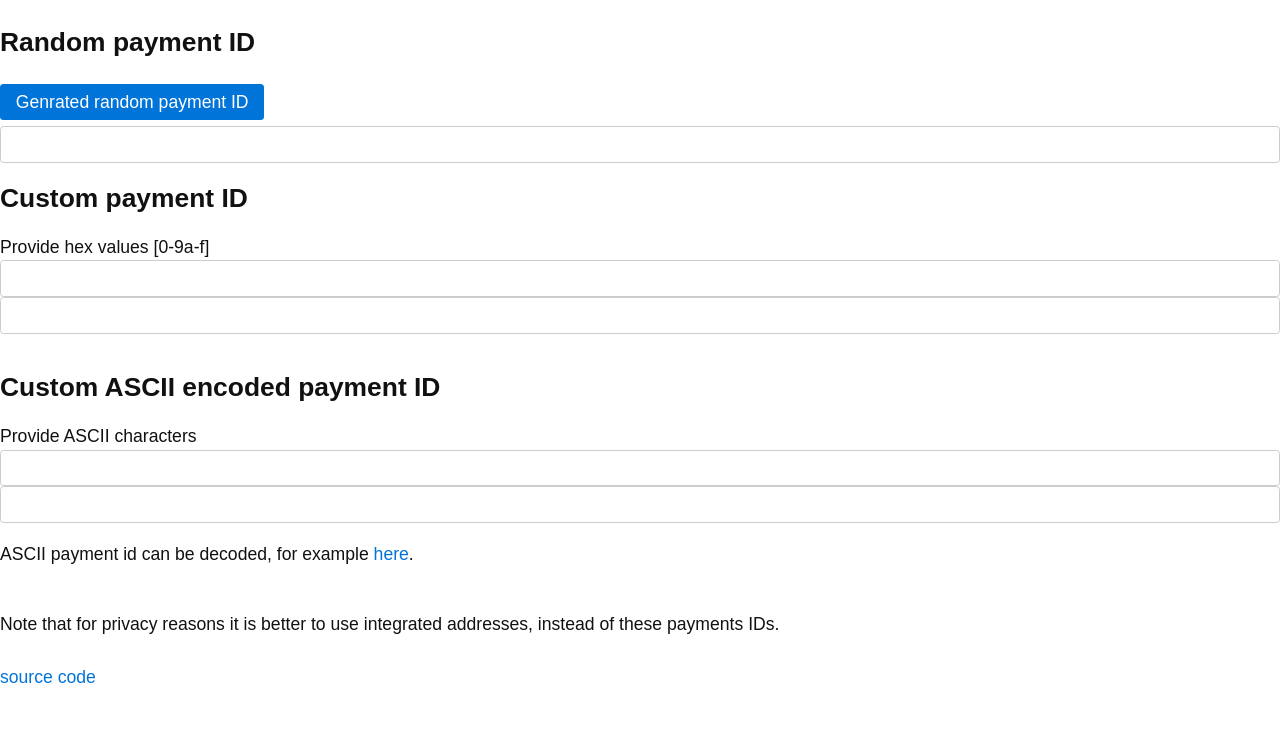
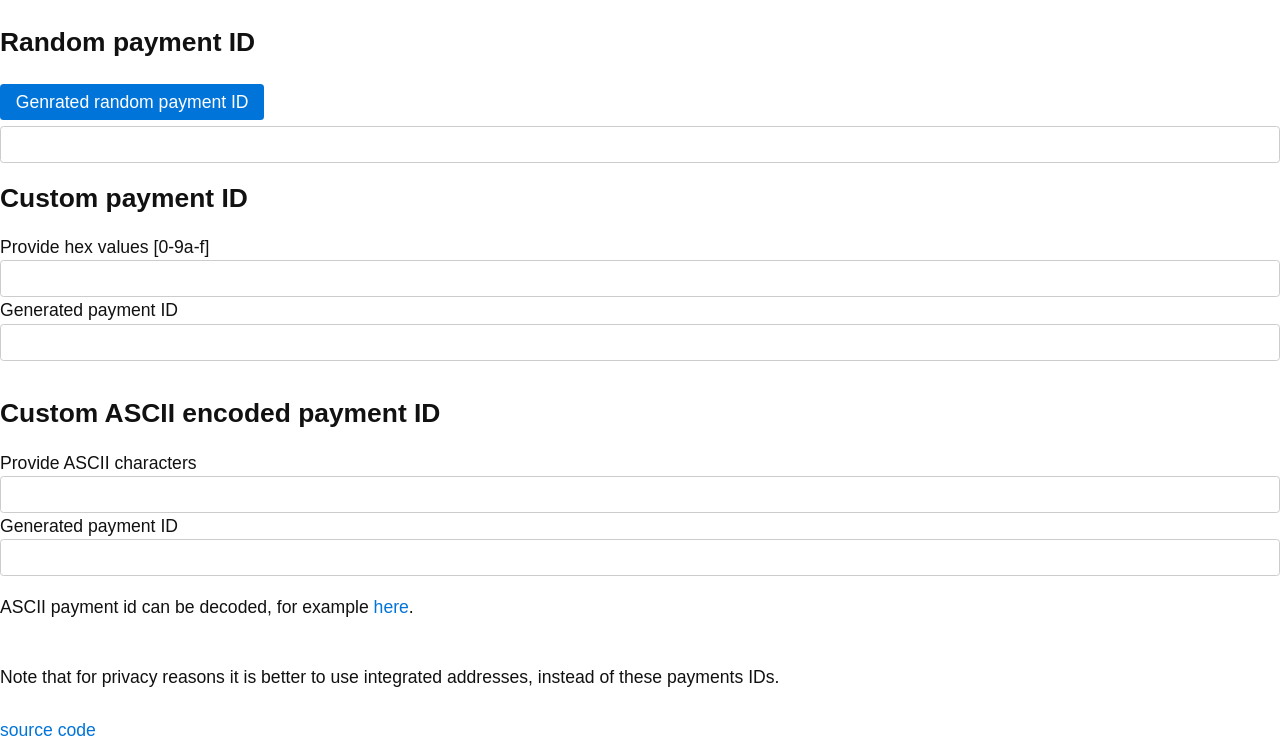
Before and after one commit to moneroexamples/payment-id-generator, a plain HTML site: page index.html in a window 1280 px wide. Shown: the part 88-831 px from the top of the page. Before the commit the page ends 800 px from the top, so only its background shows below. Drawn offline with Linux system fonts and the light colour scheme.

Commit message:
updatedPaymentIDDisply modified

```diff
--- a/index.html
+++ b/index.html
@@ -167,6 +167,7 @@
     <div>
       <label for="custom-id-input">Provide hex values [0-9a-f]</label>
     	<input type="text" id="custom-id-input">
+      <label for="custom-id-value">Generated payment ID</label>
       <input type="text" id="custom-id-value" readonly>
       <p></p>
     </div>
@@ -175,6 +176,7 @@
     <div>
         <label for="ascii-id-input">Provide ASCII characters</label>
       	<input type="text" id="ascii-id-input">
+        <label for="ascii-id-value">Generated payment ID</label>
         <input type="text" id="ascii-id-value" readonly>
 
         <p>ASCII payment id can be decoded, for example
```
